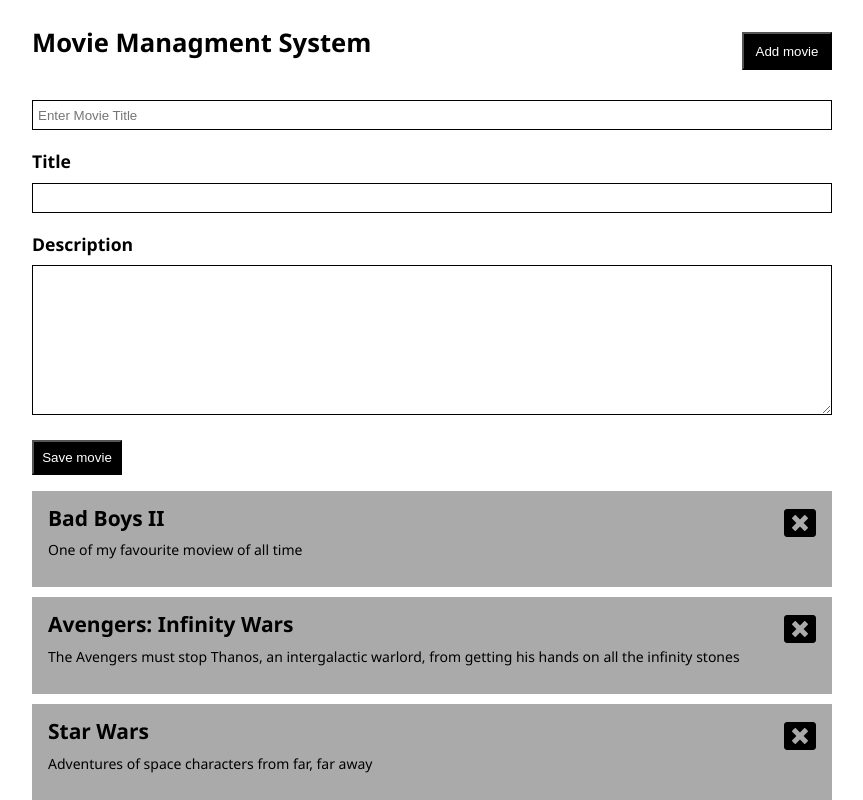
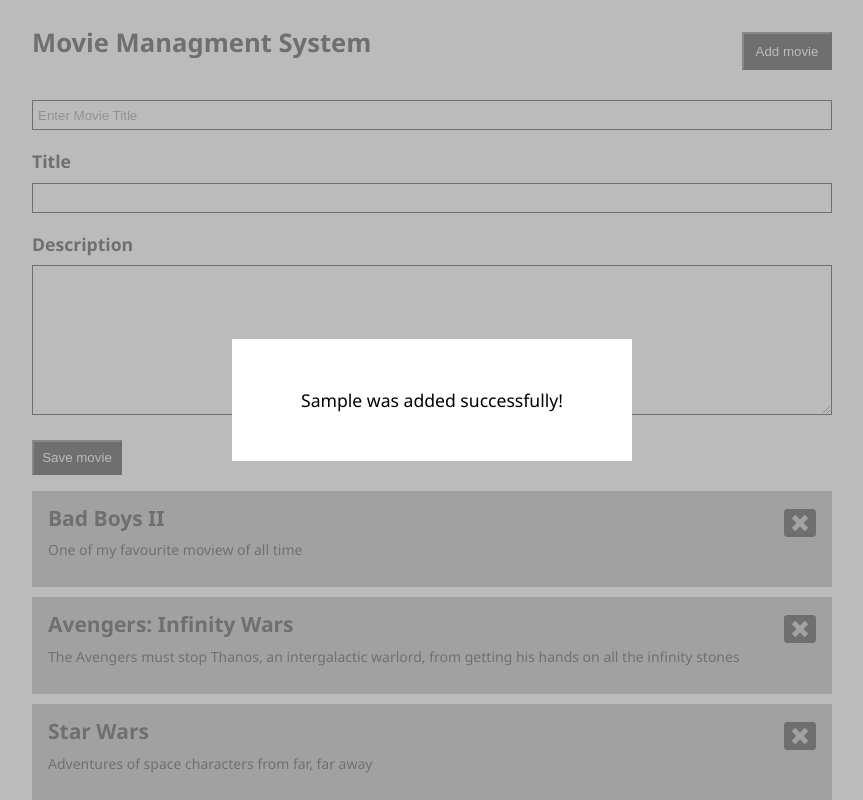
Before and after one commit to LukeBF/React-Simple-Movie-App, a React (Create React App) app: page / in a window 1280 px wide. Both pictures are taken after typing "Sample", "Sample" into the empty fields and a click on the button "Save movie". Shown: the top 800 px of the page, without its empty margins (208-1071 px from the left). Built offline with nearby package versions, Linux system fonts and the light colour scheme.

Commit message:
implemented modal feature to display confirmation after adding or removing a movie

```diff
--- a/src/components/App.js
+++ b/src/components/App.js
@@ -12,14 +12,29 @@ import { useState,useEffect } from 'react'
 
 const App=()=> {
 
-const [movies, setMovies] = useState([]);
+  const [movies, setMovies] = useState([]);
+  const [modal,setModal] = useState({
+    message:"",
+    isVisible:false
+  });
 
-const addMovie=(newMovie)=>{
+  const addMovie=(newMovie)=>{
 
+    setMovies([...movies,newMovie])
+    //alert(`${newMovie.title} was added successfully!`)
+    setModal({
+      message:`${newMovie.title} was added successfully!`,
+      isVisible:true
+    })
+  }
 
-  setMovies([...movies,newMovie])
-  alert(`${newMovie.title} was added successfully!`)
-}
+  const hideModal=()=>{
+
+    setModal({
+      message:"",
+      isVisible:false
+    })
+  }
 
   // Create the clickHandler function and pass it down to the child MovieItem via props
   const deleteMovie = (id)=>{
@@ -29,7 +44,12 @@ const addMovie=(newMovie)=>{
           return movie.id != id
       })
 
-      alert(`The movie with id ${id} was deleted!`)
+      setModal({
+        message:`The movie with id ${id} was deleted!`,
+        isVisible:true
+      })
+
+      //alert(`The movie with id ${id} was deleted!`)
       setMovies(newMovies);
   }
 
@@ -64,7 +84,7 @@ const addMovie=(newMovie)=>{
 
   return (
     <div className="container">
-        <Modal />
+        <Modal onHide={hideModal} modalState={modal}/>
         <Header />
         <SearchBox />
         <main>
--- a/src/components/Modal.js
+++ b/src/components/Modal.js
@@ -1,11 +1,13 @@
 import React from 'react'
 
-const Modal = () => {
+const Modal = (props) => {
     return (
-        <div className="hide">
+        <div className={props.modalState.isVisible === true ? "" : "hide"} onClick={()=>{
+            props.onHide()
+        }}>
 
             <div className="modal" >
-                <div className="modal-container">blah</div>
+                <div className="modal-container">{props.modalState.message}</div>
             </div>
 
         </div>
```
